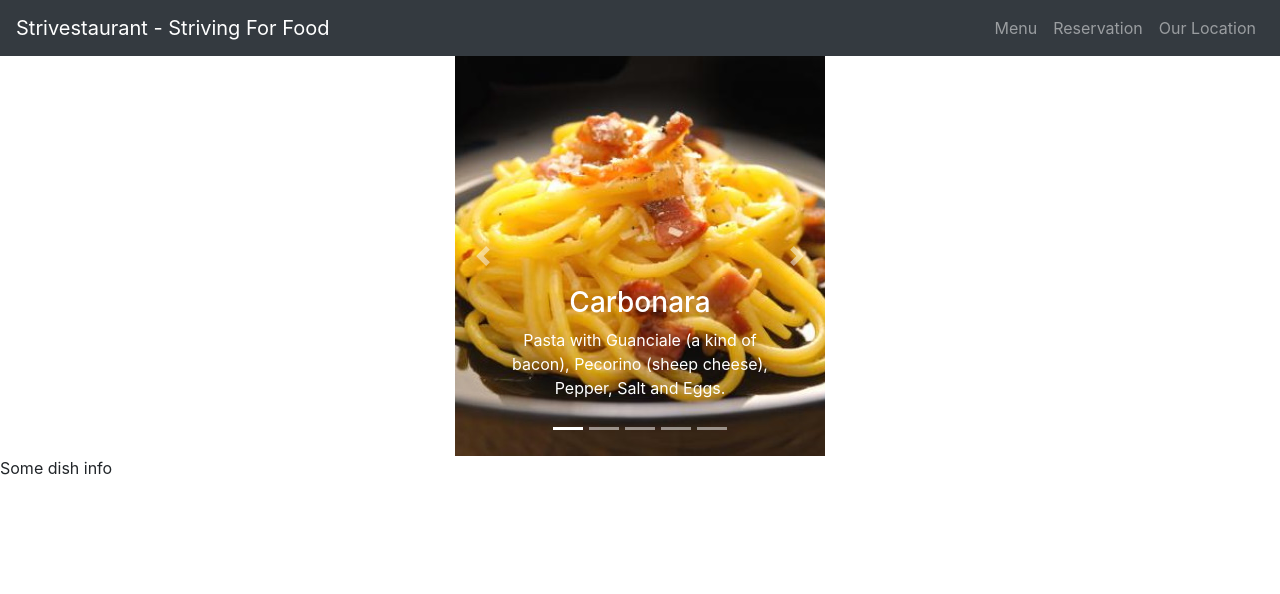
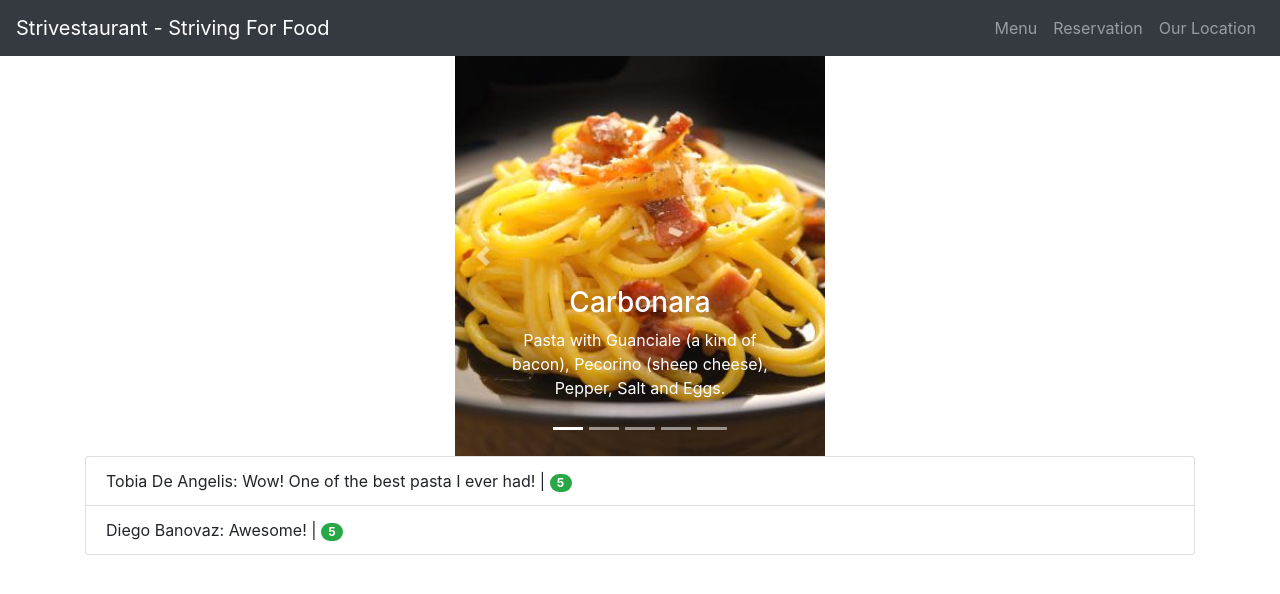
Before and after one commit to Yaremko95/strivestaurant, a React (Create React App) app: page / in a window 1280 px wide. Both pictures are taken after a click on the picture 655 px from the left and 256 px from the top of the page. Shown: the top 594 px of the page. Built offline with nearby package versions, Linux system fonts and the light colour scheme.

Commit message:
Children state comments

```diff
--- /dev/null
+++ b/src/components/ChildrenEx.jsx
@@ -0,0 +1,15 @@
+import React from "react";
+
+class ChildrenEx extends React.Component {
+  state = {};
+  render() {
+    return (
+      <div>
+        This is a very simple Component
+        {this.props.children}
+      </div>
+    );
+  }
+}
+
+export default ChildrenEx;
--- a/src/components/DisplayDishComments.jsx
+++ b/src/components/DisplayDishComments.jsx
@@ -1,12 +1,46 @@
 import React, { Component } from "react";
+import { Container, Alert, ListGroup, ListGroupItem, Badge } from "reactstrap";
 
 class DisplayDishComments extends Component {
   state = {};
   render() {
-    return <>
-        {this.props.selectedDish && <div>Some dish info</div>}
-        {!this.props.selectedDish && <div>No dish selected</div>}
-    </>;
+    return (
+      <Container>
+        {this.props.selectedDish && (
+          <ListGroup>
+            {this.props.selectedDish.comments.map((comment, index) => {
+              var color = "";
+              switch (comment.rating) {
+                case 1:
+                  color = "danger";
+                  break;
+                case 2:
+                  color = "warning";
+                  break;
+                case 3:
+                  color = "secondary";
+                  break;
+                default:
+                  color = "success";
+                  break;
+              }
+
+              return (
+                <ListGroupItem key={index}>
+                  {comment.author}: {comment.comment} |{" "}
+                  <Badge pill color={color}>
+                    {comment.rating}
+                  </Badge>
+                </ListGroupItem>
+              );
+            })}
+          </ListGroup>
+        )}
+        {!this.props.selectedDish && (
+          <Alert color="secondary">No dish selected, please click on a Dish to show the comments</Alert>
+        )}
+      </Container>
+    );
   }
 }
 
--- a/src/components/MenuCarousel.jsx
+++ b/src/components/MenuCarousel.jsx
@@ -61,6 +61,7 @@ class MenuCarousel extends Component {
 
     return (
       <div className="container menuCarousel" style={{ maxWidth: 400, margin: "0 auto" }}>
+        {this.props.children}
         <Carousel activeIndex={activeIndex} next={this.next} previous={this.previous}>
           <CarouselIndicators items={items} activeIndex={activeIndex} onClickHandler={this.goToIndex} />
           {slides}
--- a/src/components/MyRestaurant.jsx
+++ b/src/components/MyRestaurant.jsx
@@ -2,6 +2,7 @@ import React, { Component } from "react";
 import RestNavigation from "./RestNavigation";
 import MenuCarousel from "./MenuCarousel";
 import DisplayDishComments from "./DisplayDishComments";
+import ChildrenEx from "./ChildrenEx";
 
 class MyRestaurant extends Component {
   constructor(params) {
@@ -9,29 +10,25 @@ class MyRestaurant extends Component {
 
     //THIS IS THE ONLY MOMENT IN WHICH YOU CAN CHANGE THE STATE VIA this.state = { ... }
     this.state = {
-      selectedDish: null,
-      dishDestroyed: null
+      selectedDish: null
     };
   }
 
   dishSelected = dish => {
-    console.log("Dish selected", dish);
-    this.setState({ selectedDish: dish});
+    this.setState({ selectedDish: dish });
   };
 
   render() {
     return (
       <>
         <RestNavigation name="Strivestaurant" />
-
         <MenuCarousel onDishSelected={this.dishSelected} />
-
         <DisplayDishComments selectedDish={this.state.selectedDish} />
       </>
     );
   }
 
-   updateColumns = colSizeInput => {
+  updateColumns = colSizeInput => {
     //DON'T TRY THIS AT HOME! This update the state but doesn't update the DOM
     //this.state.colSize = colSizeInput.currentTarget.value;
 
--- a/src/data/menu.json
+++ b/src/data/menu.json
@@ -16,7 +16,7 @@
                 "date": "2020-10-16T17:57:28.556094Z"
             },
             {
-                "id": 0,
+                "id": 1,
                 "rating": 5,
                 "comment": "Awesome!",
                 "author": "Diego Banovaz",
@@ -59,7 +59,7 @@
                 "date": "2020-10-16T17:57:28.556094Z"
             },
             {
-                "id": 0,
+                "id": 1,
                 "rating": 5,
                 "comment": "Creamy and somehow salty! Love it!",
                 "author": "Diego Banovaz",
```
